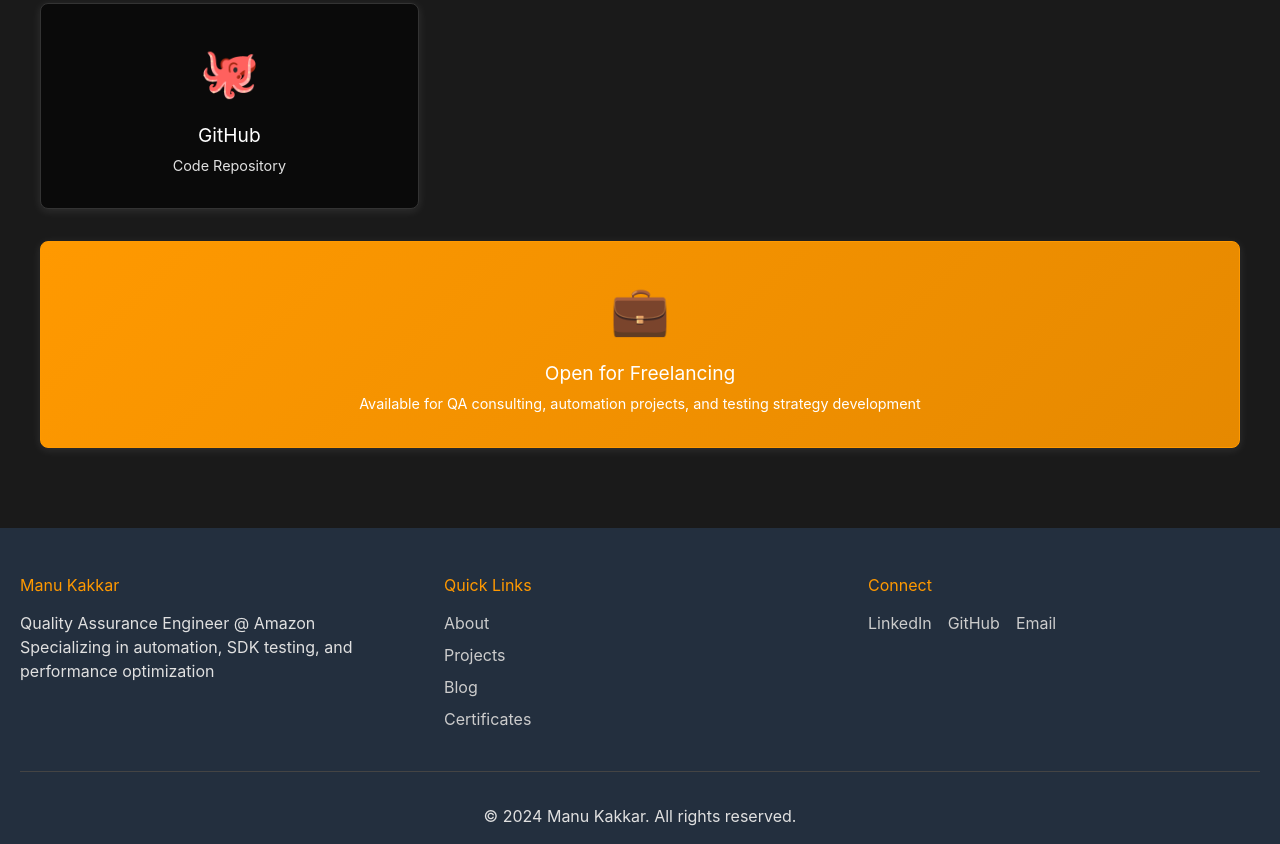
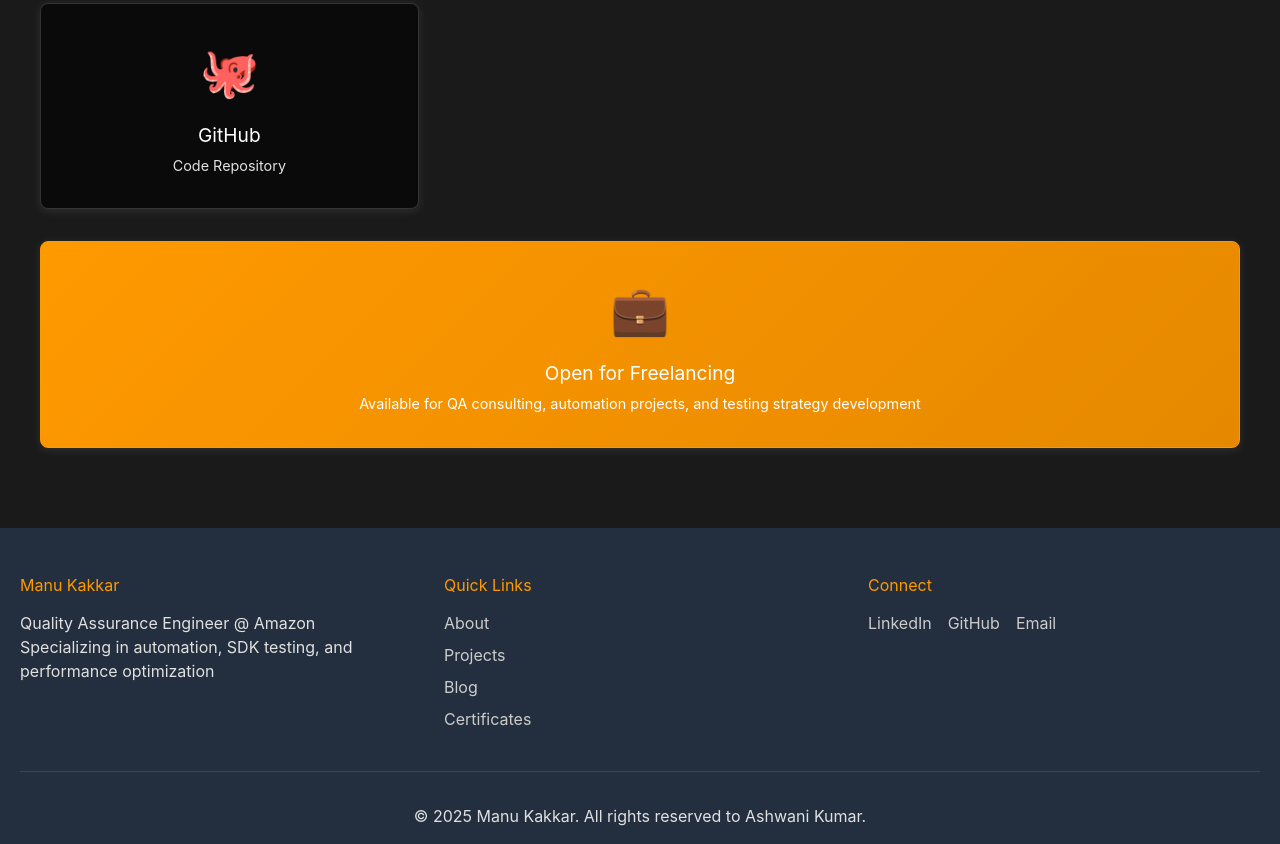
Before and after one commit to manu2551988/manu2551988.github.io, a plain HTML site: page index.html in a window 1280 px wide. Shown: the part 3849-4693 px from the top of the page. Drawn offline with nearby package versions, Linux system fonts and the light colour scheme.

Commit message:
Update index.html
ownership

```diff
--- a/index.html
+++ b/index.html
@@ -291,7 +291,7 @@
                 </div>
             </div>
             <div class="footer-bottom">
-                <p>&copy; 2024 Manu Kakkar. All rights reserved.</p>
+                <p>&copy; 2025 Manu Kakkar. All rights reserved to <a href="https://github.com/ashwani983">Ashwani Kumar.</a></p>
             </div>
         </div>
     </footer>
```
